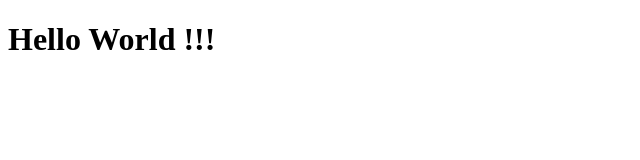
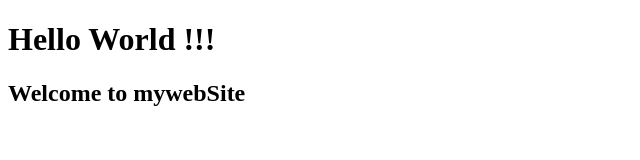
Before and after one commit to Bastamp53/testGit, a plain HTML site: page index.html in a window 1280 px wide. Shown: the whole page, without its empty margins (0-640 px from the left). Drawn offline with Linux system fonts and the light colour scheme.

Commit message:
Added Welcome massage

```diff
--- a/index.html
+++ b/index.html
@@ -5,4 +5,5 @@
 </head>
 <body>
 	<h1>Hello World !!!</h1>
+	<h2>Welcome to mywebSite</h12>
 </body>
```
